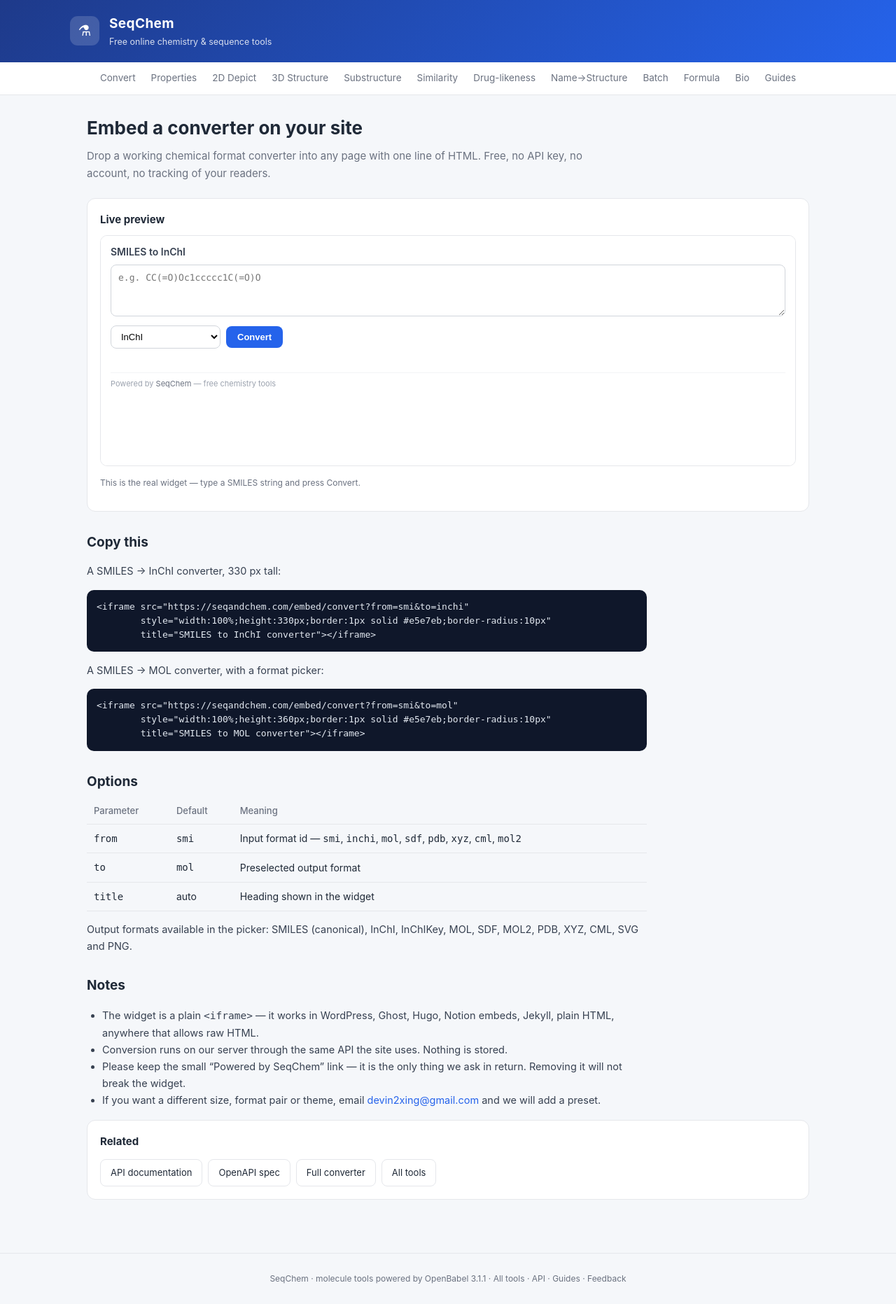
After one commit to MR820/seqandchem, a Flask app: page /embed in a window 1280 px wide. The commit adds this page. Shown: the whole page at 70% size. Run offline with Flask 3, Linux system fonts and the light colour scheme; data that the repository does not hold is empty; some libraries are stand-ins or nearby versions.

Commit message:
Add embeddable converter widget and llms.txt
- /embed documents a one-line iframe widget; /embed/convert is the
  self-contained widget (own styling, no site chrome) calling /api/v1/convert
- frame-ancestors allows http/https parents on /embed/* only; the rest of
  the site keeps X-Frame-Options SAMEORIGIN
- /llms.txt summarises the site, tools, converters, guides and API for
  LLM crawlers and agent tooling
- links to the embed page from the converter and API docs

Co-Authored-By: Claude Opus 4.8 <noreply@anthropic.com>

```diff
--- a/app.py
+++ b/app.py
@@ -130,6 +130,15 @@ def _api_rate_limit():
 
 
 @app.after_request
+def _frame_headers(resp):
+    if request.path.startswith("/embed/"):
+        resp.headers.setdefault("Content-Security-Policy", "frame-ancestors https: http: 'self'")
+    elif not request.path.startswith("/api/"):
+        resp.headers.setdefault("X-Frame-Options", "SAMEORIGIN")
+    return resp
+
+
+@app.after_request
 def _api_cors(resp):
     if request.path.startswith("/api/") or request.path == "/health":
         resp.headers.setdefault("Access-Control-Allow-Origin", "*")
@@ -472,6 +481,13 @@ PAGE_META["convert"]["converters"] = (
     + [_preset_link(s) for s in PRESETS]
 )
 
+PAGE_META["embed"] = {
+    "page": "embed", "nav": "", "template": "embed_docs.html",
+    "title": "Embed a Chemistry Converter — Free iframe Widget",
+    "description": "Drop a working SMILES / InChI / MOL / SDF converter into your own site with one "
+                   "iframe line. Free, no API key, no tracking of your readers.",
+}
+
 PAGE_META["api"] = {
     "page": "api", "nav": "", "template": "api_docs.html",
     "title": "Free Chemistry API — JSON Converter, Descriptors, Depiction",
@@ -717,6 +733,100 @@ def page_guides_index():
                            description=GUIDE_INDEX["description"],
                            guides=[{"path": g["path"], "h1": g["h1"], "lead": g["lead"]}
                                    for g in GUIDES.values()])
+
+
+# ---------------------------------------------------------------- 可嵌入组件
+EMBED_TARGETS = ["can", "inchi", "inchikey", "mol", "sdf", "mol2", "pdb", "xyz", "cml", "svg", "png"]
+EMBED_LABELS = {
+    "can": "SMILES (canonical)", "inchi": "InChI", "inchikey": "InChIKey",
+    "mol": "MOL", "sdf": "SDF", "mol2": "MOL2", "pdb": "PDB", "xyz": "XYZ",
+    "cml": "CML", "svg": "SVG image", "png": "PNG image",
+}
+
+
+@app.get("/embed")
+def page_embed():
+    return _render("embed")
+
+
+@app.get("/embed/convert")
+def page_embed_convert():
+    frm = (request.args.get("from") or "").strip() or "smi"
+    to = (request.args.get("to") or "").strip() or "mol"
+    if not valid_format(frm):
+        frm = "smi"
+    if to not in EMBED_TARGETS:
+        to = "mol"
+    title = (request.args.get("title") or "").strip()[:80]
+    if not title:
+        title = f"{FMT_LABEL.get(frm, frm.upper())} → {EMBED_LABELS.get(to, to.upper())}"
+    return render_template(
+        "embed_widget.html", title=title, from_fmt=frm, to_fmt=to,
+        to_options=[{"id": f, "label": EMBED_LABELS[f]} for f in EMBED_TARGETS],
+        placeholder="e.g. CC(=O)Oc1ccccc1C(=O)O",
+        home_url=_base_url(),
+    )
+
+
+@app.get("/llms.txt")
+def llms_txt():
+    """Summary for LLM crawlers and agent tooling (https://llmstxt.org)."""
+    base = _base_url()
+    out = [
+        "# SeqChem",
+        "",
+        "> Free online chemistry and bioinformatics tools. Convert between 190+ chemical formats, "
+        "compute molecular descriptors, draw 2D structures, generate 3D conformers, run SMARTS "
+        "substructure and Tanimoto similarity searches, resolve IUPAC names, and process "
+        "FASTA/FASTQ sequences. No account, no paywall. Everything runs server-side through "
+        "OpenBabel; the sequence tools are implemented in Python.",
+        "",
+        "## Core tools",
+    ]
+    core = [
+        ("/convert", "Format converter", "Any OpenBabel-readable format to any writable one."),
+        ("/properties", "Molecular properties", "Formula, MW, logP, TPSA, HBD, HBA, rotatable bonds, InChI, InChIKey."),
+        ("/depict", "2D depiction", "Render a SMILES or InChI as a scalable SVG structure."),
+        ("/3d", "3D structure", "Generate a force-field optimised conformer and view it in the browser."),
+        ("/substructure", "Substructure search", "Filter a molecule list by a SMARTS pattern."),
+        ("/similarity", "Molecular similarity", "Tanimoto coefficient over FP2, FP3, FP4 or MACCS."),
+        ("/lipinski", "Drug-likeness", "Lipinski rule of five plus Veber criteria."),
+        ("/batch", "Batch converter", "Whole compound libraries, up to 5,000 records per run."),
+        ("/formula", "Formula calculator", "Molecular weight and composition from a formula or a structure."),
+        ("/iupac-to-structure", "IUPAC name to structure", "OPSIN parsing with SMILES, InChI and InChIKey output."),
+    ]
+    for path, name, desc in core:
+        out.append(f"- [{name}]({base}{path}): {desc}")
+
+    out += ["", "## One-click converters"]
+    for slug, cfg in PRESETS.items():
+        label = f'{_fmt_label(cfg["from_fmt"])} to {_fmt_label(cfg["to_fmt"])}'
+        out.append(f"- [{label}]({base}/{slug})")
+
+    out += ["", "## Sequence tools"]
+    for key, cfg in BIO_PAGES.items():
+        name = cfg["title"].split("—")[0].strip()
+        out.append(f"- [{name}]({base}{cfg['path']})")
+
+    out += ["", "## Guides"]
+    for key, g in GUIDES.items():
+        out.append(f"- [{g['h1']}]({base}{g['path']})")
+
+    out += [
+        "",
+        "## API",
+        f"- [API documentation]({base}/api): JSON endpoints for conversion, descriptors, depiction, "
+        "3D generation, substructure, similarity, IUPAC names, batch and FASTA/FASTQ.",
+        f"- [OpenAPI 3.0 spec]({base}/api/openapi.json)",
+        f"- [Embeddable converter]({base}/embed): one-line iframe widget",
+        "",
+        "## Notes",
+        "- All endpoints are free and keyless; fair use is 120 requests/minute per client.",
+        "- Batch limit: 64 MB input, 5,000 records (500 when the output is an image).",
+        "- Chemistry engine: OpenBabel 3.1.1. Name parsing: OPSIN. 3D rendering: 3Dmol.js.",
+        "",
+    ]
+    return Response("\n".join(out), mimetype="text/plain")
 
 
 @app.get("/robots.txt")
@@ -758,6 +868,7 @@ def sitemap():
         ("/guides/lipinski-rule-of-five", "0.8", "monthly"),
         ("/guides/fasta-vs-fastq", "0.8", "monthly"),
         ("/api", "0.8", "monthly"),
+        ("/embed", "0.7", "monthly"),
     ]
     entries += [(f"/{slug}", "0.7", "monthly") for slug in PRESETS]
     import datetime
--- a/templates/api_docs.html
+++ b/templates/api_docs.html
@@ -319,6 +319,7 @@ console.log(data.rows[0].props.MW);   // 180.159</code></pre>
     <a class="ghost-link" href="/convert">Web converter</a>
     <a class="ghost-link" href="/properties">Property calculator</a>
     <a class="ghost-link" href="/depict">2D depiction</a>
+    <a class="ghost-link" href="/embed">Embeddable widget</a>
     <a class="ghost-link" href="/guides/smiles-inchi-inchikey">SMILES vs InChI</a>
     <a class="ghost-link" href="/">All tools</a>
   </div>
--- a/templates/convert.html
+++ b/templates/convert.html
@@ -57,6 +57,8 @@
     {% for c in converters %}<a class="ghost-link" href="/{{ c.slug }}">{{ c.label }}</a>
     {% endfor %}
   </div>
+  <p class="hint" style="margin:12px 0 0">Building a site or a notebook?
+     <a href="/embed">Embed this converter</a> with a single iframe line.</p>
 </div>
 
 <div class="prose">
--- /dev/null
+++ b/templates/embed_docs.html
@@ -0,0 +1,63 @@
+{% extends "base.html" %}
+
+{% block content %}
+<h2 class="page-title">Embed a converter on your site</h2>
+<p class="lead">Drop a working chemical format converter into any page with one line of HTML.
+   Free, no API key, no account, no tracking of your readers.</p>
+
+<div class="card">
+  <h3 style="margin:0 0 10px;font-size:15px">Live preview</h3>
+  <iframe src="/embed/convert?from=smi&to=inchi&title=SMILES+to+InChI"
+          style="width:100%;height:330px;border:1px solid #e5e7eb;border-radius:10px"
+          title="SeqChem converter"></iframe>
+  <p class="hint">This is the real widget — type a SMILES string and press Convert.</p>
+</div>
+
+<div class="prose">
+  <h2>Copy this</h2>
+  <p>A SMILES → InChI converter, 330&nbsp;px tall:</p>
+<pre><code>&lt;iframe src="https://seqandchem.com/embed/convert?from=smi&amp;to=inchi"
+        style="width:100%;height:330px;border:1px solid #e5e7eb;border-radius:10px"
+        title="SMILES to InChI converter"&gt;&lt;/iframe&gt;</code></pre>
+
+  <p>A SMILES → MOL converter, with a format picker:</p>
+<pre><code>&lt;iframe src="https://seqandchem.com/embed/convert?from=smi&amp;to=mol"
+        style="width:100%;height:360px;border:1px solid #e5e7eb;border-radius:10px"
+        title="SMILES to MOL converter"&gt;&lt;/iframe&gt;</code></pre>
+
+  <h2>Options</h2>
+  <table>
+    <thead><tr><th>Parameter</th><th>Default</th><th>Meaning</th></tr></thead>
+    <tbody>
+      <tr><td><code>from</code></td><td><code>smi</code></td><td>Input format id — <code>smi</code>,
+          <code>inchi</code>, <code>mol</code>, <code>sdf</code>, <code>pdb</code>, <code>xyz</code>,
+          <code>cml</code>, <code>mol2</code></td></tr>
+      <tr><td><code>to</code></td><td><code>mol</code></td><td>Preselected output format</td></tr>
+      <tr><td><code>title</code></td><td>auto</td><td>Heading shown in the widget</td></tr>
+    </tbody>
+  </table>
+  <p>Output formats available in the picker: SMILES (canonical), InChI, InChIKey, MOL, SDF,
+     MOL2, PDB, XYZ, CML, SVG and PNG.</p>
+
+  <h2>Notes</h2>
+  <ul>
+    <li>The widget is a plain <code>&lt;iframe&gt;</code> — it works in WordPress, Ghost, Hugo,
+        Notion embeds, Jekyll, plain HTML, anywhere that allows raw HTML.</li>
+    <li>Conversion runs on our server through the same API the site uses. Nothing is stored.</li>
+    <li>Please keep the small “Powered by SeqChem” link — it is the only thing we ask in return.
+        Removing it will not break the widget.</li>
+    <li>If you want a different size, format pair or theme, email
+        <a href="mailto:devin2xing@gmail.com">devin2xing@gmail.com</a> and we will add a preset.</li>
+  </ul>
+</div>
+
+<div class="card">
+  <h3 style="margin:0 0 10px;font-size:15px">Related</h3>
+  <div class="row" style="gap:8px">
+    <a class="ghost-link" href="/api">API documentation</a>
+    <a class="ghost-link" href="/api/openapi.json">OpenAPI spec</a>
+    <a class="ghost-link" href="/convert">Full converter</a>
+    <a class="ghost-link" href="/">All tools</a>
+  </div>
+</div>
+{% endblock %}
--- /dev/null
+++ b/templates/embed_widget.html
@@ -0,0 +1,88 @@
+<!DOCTYPE html>
+<html lang="en">
+<head>
+<meta charset="utf-8">
+<meta name="viewport" content="width=device-width, initial-scale=1">
+<meta name="robots" content="noindex">
+<title>{{ title }}</title>
+<style>
+*{box-sizing:border-box;margin:0;padding:0}
+body{font-family:-apple-system,BlinkMacSystemFont,"Segoe UI",Roboto,Helvetica,Arial,sans-serif;
+     color:#111827;background:#fff;padding:14px;font-size:14px}
+h1{font-size:14px;font-weight:600;margin-bottom:10px;color:#374151}
+textarea{width:100%;min-height:74px;padding:10px;border:1px solid #d1d5db;border-radius:8px;
+         font-family:ui-monospace,SFMono-Regular,Menlo,monospace;font-size:13px;resize:vertical}
+textarea:focus{outline:none;border-color:#2563eb;box-shadow:0 0 0 3px rgba(37,99,235,.12)}
+.row{display:flex;gap:8px;align-items:center;margin-top:10px;flex-wrap:wrap}
+button{background:#2563eb;color:#fff;border:0;border-radius:8px;padding:8px 16px;
+       font-size:13px;font-weight:600;cursor:pointer}
+button:hover{background:#1d4ed8}
+button:disabled{opacity:.6;cursor:default}
+select{padding:7px 10px;border:1px solid #d1d5db;border-radius:8px;font-size:13px;background:#fff}
+pre{margin-top:10px;background:#0f172a;color:#e2e8f0;padding:10px;border-radius:8px;
+    font-size:12px;line-height:1.5;max-height:220px;overflow:auto;white-space:pre-wrap;
+    word-break:break-all;font-family:ui-monospace,SFMono-Regular,Menlo,monospace}
+img.out{max-width:100%;border:1px solid #e5e7eb;border-radius:8px;margin-top:10px;background:#fff}
+.msg{font-size:12px;margin-top:8px;color:#6b7280;min-height:16px}
+.msg.err{color:#dc2626}
+.foot{margin-top:10px;padding-top:8px;border-top:1px solid #f3f4f6;font-size:11px;color:#9ca3af}
+.foot a{color:#6b7280;text-decoration:none}
+.foot a:hover{color:#2563eb;text-decoration:underline}
+</style>
+</head>
+<body>
+<h1>{{ title }}</h1>
+<textarea id="w-in" placeholder="{{ placeholder }}"></textarea>
+<div class="row">
+  <select id="w-to">
+    {% for f in to_options %}<option value="{{ f.id }}"{% if f.id == to_fmt %} selected{% endif %}>{{ f.label }}</option>{% endfor %}
+  </select>
+  <button id="w-run">Convert</button>
+</div>
+<div class="msg" id="w-msg"></div>
+<pre id="w-out" style="display:none"></pre>
+<img class="out" id="w-img" style="display:none" alt="converted structure">
+<div class="foot">Powered by <a href="{{ home_url }}/?utm_source=embed&utm_medium=widget"
+     target="_blank" rel="noopener">SeqChem</a> — free chemistry tools</div>
+<script>
+(function () {
+  var from = {{ from_fmt|tojson }};
+  var run = document.getElementById('w-run');
+  var input = document.getElementById('w-in');
+  var out = document.getElementById('w-out');
+  var img = document.getElementById('w-img');
+  var msg = document.getElementById('w-msg');
+  var sel = document.getElementById('w-to');
+
+  function say(t, err) { msg.textContent = t || ''; msg.className = 'msg' + (err ? ' err' : ''); }
+
+  run.addEventListener('click', async function () {
+    var data = input.value.trim();
+    if (!data) { say('Paste a molecule first.', true); return; }
+    run.disabled = true; say('Converting…');
+    out.style.display = 'none'; img.style.display = 'none';
+    try {
+      var r = await fetch('{{ home_url }}/api/v1/convert', {
+        method: 'POST',
+        headers: { 'Content-Type': 'application/json' },
+        body: JSON.stringify({ from: from, to: sel.value, data: data })
+      });
+      var j = await r.json();
+      if (!j.ok) { say(j.error || 'Conversion failed', true); return; }
+      if (j.binary) {
+        img.src = j.data_url; img.style.display = 'block';
+        say('Done — ' + (j.size ? Math.round(j.size / 1024) + ' KB' : 'image'));
+      } else {
+        out.textContent = j.result || ''; out.style.display = 'block';
+        say('Done');
+      }
+    } catch (e) {
+      say('Network error — try again', true);
+    } finally {
+      run.disabled = false;
+    }
+  });
+})();
+</script>
+</body>
+</html>
```
